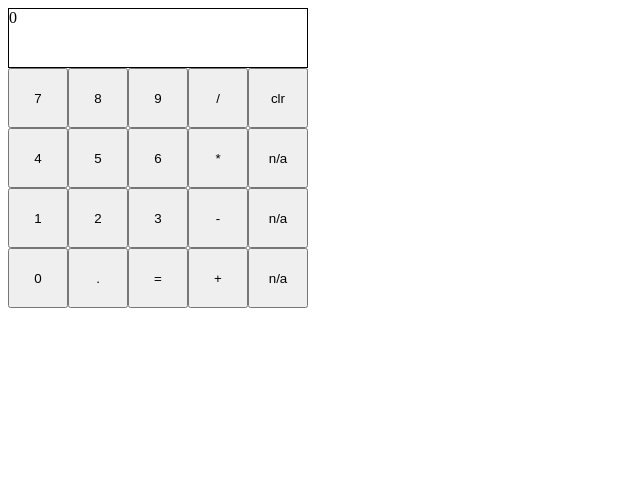
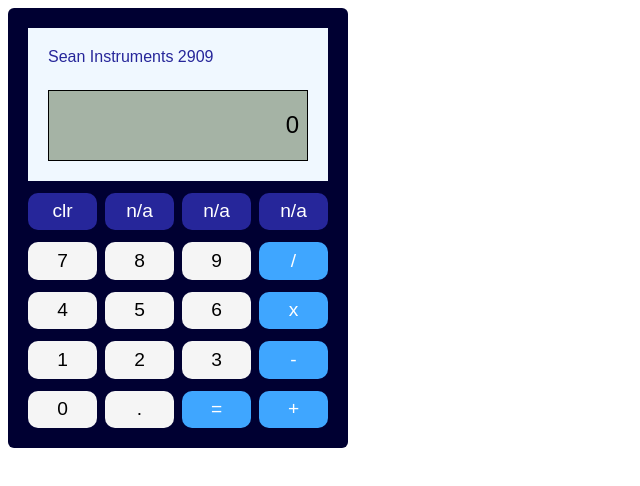
Before and after one commit to sean-nl/odin-calculator, a plain HTML site: page index.html in a window 1280 px wide. Both pictures are taken after a click on the button "clr". Shown: the whole page, without its empty margins (0-640 px from the left). Drawn offline with Linux system fonts and the light colour scheme.

Commit message:
Update stying
Update styling to be similar to a Texas Instruments
TI-30X.
For aesthetic reasons, minor changes to HTML and js:
function buttons moved to top row.

```diff
--- a/index.html
+++ b/index.html
@@ -8,36 +8,39 @@
 </head>
 <body>
     <div id="calculator">
+        <div class="row" id="toprow">
+            <div id="header">Sean Instruments 2909</div>
+            <div id="display">123456</div>
+        </div>
         <div class="row">
-            <div id="display">123456</div>
+            <button id="clr">clr</button>
+            <button>n/a</button>
+            <button>n/a</button>
+            <button>n/a</button>
         </div>
         <div class="row">
             <button class="num" id ="7">7</button>
             <button class="num">8</button>
             <button class="num">9</button>
             <button class="operator">/</button>
-            <button id="clr">clr</button>
         </div>
         <div class="row">
             <button class="num">4</button>
             <button class="num">5</button>
             <button class="num">6</button>
-            <button class="operator">*</button>
-            <button>n/a</button>
+            <button class="operator">x</button>
         </div>
         <div class="row">
             <button class="num">1</button>
             <button class="num">2</button>
             <button class="num">3</button>
             <button class="operator">-</button>
-            <button>n/a</button>
         </div>
         <div class="row">
             <button class="num">0</button>
-            <button class="operator">.</button>
+            <button class="decimal">.</button>
             <button id="evaluate">=</button>
             <button class="operator">+</button>
-            <button>n/a</button>
         </div>
     </div>
     <script src="scripts.js" defer></script>
--- a/scripts.js
+++ b/scripts.js
@@ -1,66 +1,91 @@
 let a = 0
 let b = 0;
 let operator;
-let display = 0;
+let currentVal = 0;
+let resetInput = true; // if true, the next number input will replace the current number being displayed.
+const DECIMAL_PLACES = 6;
 
-let displayText = document.querySelector('#display');
+let display = document.querySelector('#display');
 init();
 
-//Todo: make the names and responsibilities of "display" vs "displayText" consistent.
-//This should be legible in the code and redundant assignments should be removed.
+//Todo 2.0: display error when dividing by 0. DONE.
 
-//Todo 2: clean up code (don't take too long on this... as per odin proj recommendations)
+//Todo 3: the operator reset issue
+//once "equal" has been hit, pressing more buttons does not reset the display, but adds more vals.
+//this to be fixed.
+
+//Todo 3: clean up code (don't take too long on this... as per odin proj recommendations)
+//probbably can use resetinput intelligently and simplify the number button event listeners.
 
 function init() {
-    displayText.textContent = display;
+    display.textContent = 0;
+
+    //For displaying numbers
     const numberButtons = document.querySelectorAll('.num');
+    for (const num of numberButtons) {
 
-    //listener for displaying numbers
-    for (const num of numberButtons) {
+        //If user presses 0 and 0 is displayed, don't do anything.
+        //Otherwise, update the currentval and display it.
+        if (num.textContent === '0') {
             num.addEventListener('click', () => {
-            display = ( display === 0 ) ? num.textContent : String(display).concat(num.textContent);
-            displayText.textContent = display;
+                if (Number(display.textContent) !== 0) {
+                    currentVal = ( currentVal === 0 ) ? num.textContent : Number(String(currentVal).concat(num.textContent));
+                    resetInput = false;
+                    display.textContent = roundToDecimal(currentVal, DECIMAL_PLACES);
+                }
+            });
+        }
+        else {
+            num.addEventListener('click', () => {
+                currentVal = ( currentVal === 0 || resetInput === true) ? num.textContent : Number(String(currentVal).concat(num.textContent));
+                resetInput = false;
+                display.textContent = roundToDecimal(currentVal, DECIMAL_PLACES);
             });
         }
 
-    //listener for adding numbers
+    }
+
+    //Operators
     const operatorBtns = document.querySelectorAll('.operator');
     for (const op of operatorBtns) {
         op.addEventListener('click', () => {
-
             if (operator) {
-                display = operate(a, displayText.textContent, operator);
-                displayText.textContent = display;
+                currentVal = operate(a, display.textContent, operator);
+                isNumeric(currentVal) ? display.textContent = roundToDecimal(currentVal, DECIMAL_PLACES) : display.textContent = currentVal;
             }
-
             operator = op.textContent;
-            a = display;
-            display = 0;
-            // displayText.textContent = display;
-
+            a = currentVal;
+            currentVal = 0;
         });
     }
 
-    //equals button
+    //Equals button
     const eqBtn = document.querySelector('#evaluate');
     eqBtn.addEventListener('click', () => {
             if (operator) {
-                display = operate(a, displayText.textContent, operator);
-                displayText.textContent = display;
+                currentVal = operate(a, display.textContent, operator);
+                isNumeric(currentVal) ? display.textContent = roundToDecimal(currentVal, DECIMAL_PLACES) : display.textContent = currentVal;
                 operator = '';
+                resetInput = true;
             }
     });
 
-    //clr button
+
+
+    //Clr button
     const clrBtn = document.querySelector('#clr');
     clrBtn.addEventListener('click', () => {
-        display = 0;
-        displayText.textContent = display;
+        currentVal = 0;
+        display.textContent = roundToDecimal(currentVal, DECIMAL_PLACES);
         operator = '';
         a = 0;
         b = 0;
     });
 
+}
+
+function roundToDecimal(x,d) {
+    return Math.round(x * Math.pow(10,d)) / Math.pow(10,d);
 }
 
 function add(a, b) {
@@ -76,7 +101,12 @@ function multiply(a, b) {
 }
 
 function divide(a, b) {
+    if (Number(b) === 0) {
+        return "ERROR: DIVISION BY ZERO";
+    }
+    else {
         return Number(a) / Number(b);
+    }
 }
 
 function operate(a, b, operator) {
@@ -85,9 +115,14 @@ function operate(a, b, operator) {
             return add(a,b);
         case "-":
             return subtract(a,b);
-        case "*":
+        case "x":
             return multiply(a,b);
         case "/":
             return divide(a,b);
     }
 }
+
+//reference: https://stackoverflow.com/questions/175739/how-can-i-check-if-a-string-is-a-valid-number
+function isNumeric(n) {
+    return !isNaN(parseFloat(n)) && isFinite(n);
+}
--- a/styles.css
+++ b/styles.css
@@ -1,23 +1,80 @@
 /* make sure you understand the layout... */
+/* add coloring when buttons are pressed. */
+/* how to adjust the top to get it to display the way you want?? */
+* {
+    font-family: Arial, Helvetica, sans-serif;
+}
+
 #calculator {
+    padding: 20px;
     width: 300px;
-    height: 300px;
+    height: 400px;
     display: flex;
     flex-direction: column;
+    gap: 12px;
+    background-color: rgb(0, 0, 50);
+    border-radius: 6px;
 }
+
+
 
 .row {
     display: flex;
     flex: 1;
+    gap: 8px;
 }
 
 button {
     flex: 1;
+    font-size: larger;
+    background-color: rgb(38, 38, 154);
+    color: white;
+    border: 0px;
+    border-radius: 10px;
+}
+
+button:active {
+    filter:brightness(80%);
+}
+
+.operator, #evaluate {
+    background-color: rgb(63, 166, 255);
+}
+
+.num, .decimal {
+    color: black;
+    background-color: whitesmoke;
+}
+
+
+
+#toprow {
+    flex-grow: 3;
+    background-color: aliceblue;
+    padding: 20px;
+    display: flex;
+    flex-direction: column;
+    gap: 2px;
+}
+
+#header {
+    flex: 1;
+    color:rgb(38, 38, 154);
+    font-weight: 100;
 }
 
 #display {
+    font-size: x-large;
     border-style: solid;
     border-width: 1px;
     border-color: black;
-    flex: 1 0 auto;
+    padding-left: 8px;
+    padding-right: 8px;
+    flex: 1 1 auto;
+    color: black;
+    background-color: rgb(165, 179, 165);
+    text-align: right;
+    display: flex;
+    flex-direction: column-reverse;
+    justify-content: center;
 }
```
Lines whose indentation alone changed are shown as unchanged.
